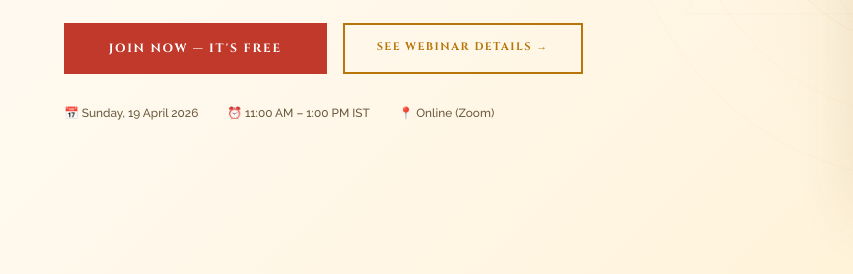
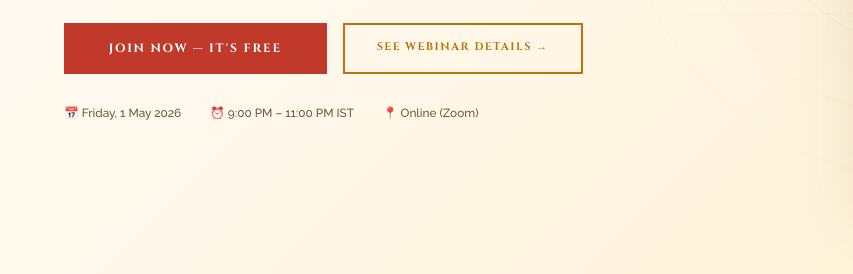
Before and after one commit to Kaustubh-Deotighare01/an-lander, a plain HTML site: page vastu_webinar_landing.html in a window 1280 px wide. Shown: the part 526-800 px from the top of the page, 0-853 px from the left. Drawn offline with nearby package versions, Linux system fonts and the light colour scheme.

Commit message:
Initial upload

```diff
--- a/vastu_webinar_landing.html
+++ b/vastu_webinar_landing.html
@@ -27,15 +27,15 @@ const LP = {
   heroTagline: "सिर्फ घर नहीं, आपकी पूरी जिंदगी बदल जाएगी – सही दिशा, सही ऊर्जा के साथ!",
 
   /* ── WEBINAR DETAILS ── */
-  webinarDate:   "Sunday, 19 April 2026",   // ← change date here
-  webinarTime:   "11:00 AM – 1:00 PM IST",
+  webinarDate:   "Friday, 1 May 2026",   // ← change date here
+  webinarTime:   "9:00 PM – 11:00 PM IST",
   webinarMode:   "Online (Zoom)",
   webinarBonus:  "Free Energy Remedies Guide (Worth ₹999)",
   feeOriginal:   "₹999",
   feeCurrent:    "FREE",
 
   /* ── COUNTDOWN — set to your webinar datetime ── */
-  countdownTo:  "2026-04-19T11:00:00+05:30",
+  countdownTo:  "2026-05-01T21:00:00+05:30",
 
   /* ── CTA BUTTONS ── */
   ctaText:      "Join Now — It's FREE",
```
